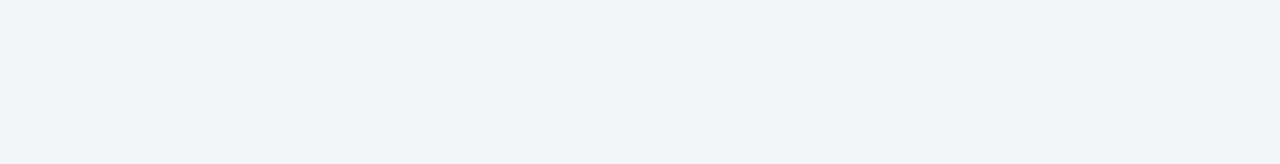
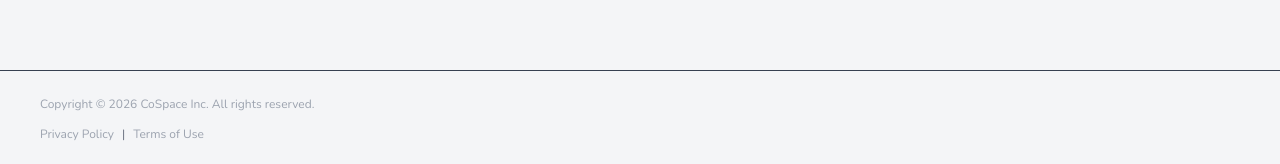
Before and after one commit to usermenei/6Noob7Hack-Frontend, a Next.js app: page / in a window 1280 px wide. Shown: the part 782-946 px from the top of the page. Before the commit the page ends 852 px from the top, so only its background shows below. Built offline with nearby package versions, Linux system fonts and the light colour scheme; no server answers.

Commit message:
adding bottommenu, policy, term of use

```diff
--- a/src/app/layout.tsx
+++ b/src/app/layout.tsx
@@ -1,6 +1,7 @@
 import type { Metadata } from "next";
 import "./globals.css";
 import TopMenu from "@/components/TopMenu";
+import BottomMenu from "@/components/BottomMenu";
 import { getServerSession } from "next-auth/next";
 import { authOptions } from "@/libs/authOptions";
 import NextAuthProvider from "@/providers/NextAuthProvider";
@@ -27,9 +28,11 @@ export default async function RootLayout({ children }: Readonly<{ children: Reac
           <ReduxProvider>
             <TopMenu />
             {children}
+            <BottomMenu />
           </ReduxProvider>
         </NextAuthProvider>
       </body>
+
     </html>
   );
 }
--- /dev/null
+++ b/src/app/privacy-policy/page.tsx
@@ -0,0 +1,39 @@
+import styles from "../../components/Policy.module.css";
+
+export default function PrivacyPolicyPage() {
+  return (
+    <main className={styles.container}>
+      <h1 className={styles.title}>Privacy Policy</h1>
+      <p className={styles.lastUpdated}>Last updated: April 18, 2026</p>
+
+      <p className={styles.paragraph}>
+        Welcome to CoSpace. We respect your privacy and are committed to protecting your personal data. This privacy policy will inform you as to how we look after your personal data when you visit our website.
+      </p>
+
+      <h2 className={styles.sectionTitle}>1. Data Collection</h2>
+      <p className={styles.paragraph}>
+        We may collect, use, store and transfer different kinds of personal data about you which we have grouped together follows:
+      </p>
+      <ul className={styles.list}>
+        <li className={styles.listItem}><strong>Identity Data:</strong> includes first name, last name, and username.</li>
+        <li className={styles.listItem}><strong>Contact Data:</strong> includes email address and telephone numbers.</li>
+        <li className={styles.listItem}><strong>Transaction Data:</strong> includes details about payments and booking history at our spaces.</li>
+      </ul>
+
+      <h2 className={styles.sectionTitle}>2. Data Usage</h2>
+      <p className={styles.paragraph}>
+        We will only use your personal data when the law allows us to. Most commonly, we will use your personal data to:
+      </p>
+      <ul className={styles.list}>
+        <li className={styles.listItem}>Process and manage your workspace bookings.</li>
+        <li className={styles.listItem}>Send you notifications regarding your account or reservations.</li>
+        <li className={styles.listItem}>Improve our website, services, and customer experiences.</li>
+      </ul>
+
+      <h2 className={styles.sectionTitle}>3. User Rights</h2>
+      <p className={styles.paragraph}>
+        Under certain circumstances, you have rights under data protection laws in relation to your personal data, including the right to request access, correction, or erasure of your personal data.
+      </p>
+    </main>
+  );
+}
--- /dev/null
+++ b/src/app/terms/page.tsx
@@ -0,0 +1,36 @@
+import styles from "../../components/Policy.module.css";
+
+export default function TermsOfUsePage() {
+  return (
+    <main className={styles.container}>
+      <h1 className={styles.title}>Terms of Use</h1>
+      <p className={styles.lastUpdated}>Last updated: April 18, 2026</p>
+
+      <p className={styles.paragraph}>
+        These terms and conditions outline the rules and regulations for the use of CoSpace's Website and our coworking facilities.
+      </p>
+
+      <h2 className={styles.sectionTitle}>1. Booking & Cancellation</h2>
+      <ul className={styles.list}>
+        <li className={styles.listItem}>All reservations must be made through our official platform.</li>
+        <li className={styles.listItem}>You may cancel your booking up to 24 hours in advance for a full refund.</li>
+        <li className={styles.listItem}>Late cancellations or no-shows will be charged the full reservation amount.</li>
+      </ul>
+
+      <h2 className={styles.sectionTitle}>2. House Rules</h2>
+      <p className={styles.paragraph}>
+        To ensure a productive environment for everyone, we ask all members to strictly follow our house rules:
+      </p>
+      <ul className={styles.list}>
+        <li className={styles.listItem}>Keep noise levels to a minimum in the Hot Desk areas.</li>
+        <li className={styles.listItem}>Outside food with strong odors is not permitted inside the shared spaces.</li>
+        <li className={styles.listItem}>Please leave your workspace clean and tidy after use.</li>
+      </ul>
+
+      <h2 className={styles.sectionTitle}>3. Liability</h2>
+      <p className={styles.paragraph}>
+        CoSpace is not responsible for any loss or damage to your personal belongings while on the premises. Members are entirely liable for any damage caused to CoSpace property or equipment during their stay.
+      </p>
+    </main>
+  );
+}
--- /dev/null
+++ b/src/components/BottomMenu.module.css
@@ -0,0 +1,50 @@
+.footer {
+    /* ถ้าตอนนี้นำไปใช้ในหน้าพื้นหลังสีเข้ม สามารถปรับสีตรงนี้ได้ตามใจชอบเลยนะครับ */
+    padding: 24px 20px;
+    border-top: 1px solid #374151; /* ปรับสีเส้นขอบให้เข้ากับโหมดมืด (ถ้าต้องการ) */
+    font-family: 'Nunito', sans-serif;
+    margin-top: auto;
+}
+
+.container {
+    max-width: 1200px; /* ⭐️ ขยายให้กว้างขึ้นเพื่อรับกับกล่องด้านบน */
+    width: 100%;
+    margin: 0 auto;
+    display: flex;
+    flex-direction: column;
+    align-items: flex-start; /* ⭐️ บังคับให้ทุกอย่างชิดขอบซ้าย */
+    text-align: left;
+    gap: 12px;
+}
+
+.copyright {
+  font-size: 12px;
+  color: #9ca3af;
+  margin: 0;
+}
+
+.linksWrapper {
+  display: flex;
+  flex-wrap: wrap;
+  align-items: center;
+  justify-content: flex-start; /* ⭐️ บังคับกลุ่มลิงก์ให้ชิดซ้าย */
+  gap: 8px;
+  font-size: 12px;
+  color: #9ca3af;
+}
+
+.link {
+  color: #9ca3af;
+  text-decoration: none;
+  transition: color 0.2s;
+}
+
+.link:hover {
+  color: #fff; /* สว่างขึ้นตอนเอาเมาส์ชี้ */
+  text-decoration: underline;
+}
+
+.separator {
+  color: #6b7280;
+  font-size: 12px;
+}
--- /dev/null
+++ b/src/components/BottomMenu.tsx
@@ -0,0 +1,32 @@
+import Link from "next/link";
+import styles from "./BottomMenu.module.css";
+
+export default function BottomMenu() {
+  const currentYear = new Date().getFullYear();
+
+  return (
+    <footer className={styles.footer}>
+      <div className={styles.container}>
+        <p className={styles.copyright}>
+          Copyright © {currentYear} CoSpace Inc. All rights reserved.
+        </p>
+
+        <div className={styles.linksWrapper}>
+          <Link href="/privacy-policy" className={styles.link}>Privacy Policy</Link>
+          <span className={styles.separator}>|</span>
+
+          <Link href="/terms" className={styles.link}>Terms of Use</Link>
+          {/* <span className={styles.separator}>|</span> */}
+{/*
+          <Link href="/sales-and-refunds" className={styles.link}>Sales and Refunds</Link>
+          <span className={styles.separator}>|</span> */}
+
+          {/* <Link href="/legal" className={styles.link}>Legal</Link> */}
+          {/* <span className={styles.separator}>|</span> */}
+
+          {/* <Link href="/sitemap" className={styles.link}>Site Map</Link> */}
+        </div>
+      </div>
+    </footer>
+  );
+}
--- /dev/null
+++ b/src/components/Policy.module.css
@@ -0,0 +1,47 @@
+.container {
+  max-width: 800px;
+  margin: 60px auto; /* เว้นระยะจาก Top Menu */
+  padding: 0 24px;
+  font-family: 'Nunito', sans-serif;
+  color: #4b5563; /* สีข้อความเทาเข้ม อ่านสบายตา */
+  line-height: 1.7; /* ระยะห่างระหว่างบรรทัดให้โปร่งๆ */
+  padding-bottom: 60px;
+}
+
+.title {
+  font-size: 32px;
+  font-weight: 800;
+  color: #111827;
+  margin-bottom: 8px;
+}
+
+.lastUpdated {
+  font-size: 14px;
+  color: #9ca3af;
+  margin-bottom: 32px;
+  padding-bottom: 24px;
+  border-bottom: 1px solid #e5e7eb; /* เส้นคั่นบางๆ ใต้หัวข้อ */
+}
+
+.sectionTitle {
+  font-size: 20px;
+  font-weight: 700;
+  color: #0891b2; /* ใช้สีธีมของเว็บ CoSpace */
+  margin-top: 40px;
+  margin-bottom: 16px;
+}
+
+.paragraph {
+  margin-bottom: 16px;
+  font-size: 15px;
+}
+
+.list {
+  margin-bottom: 24px;
+  padding-left: 24px;
+}
+
+.listItem {
+  margin-bottom: 8px;
+  font-size: 15px;
+}
```
Also changed, not shown: 1 other file (tests, documents, lock files or other folders).
